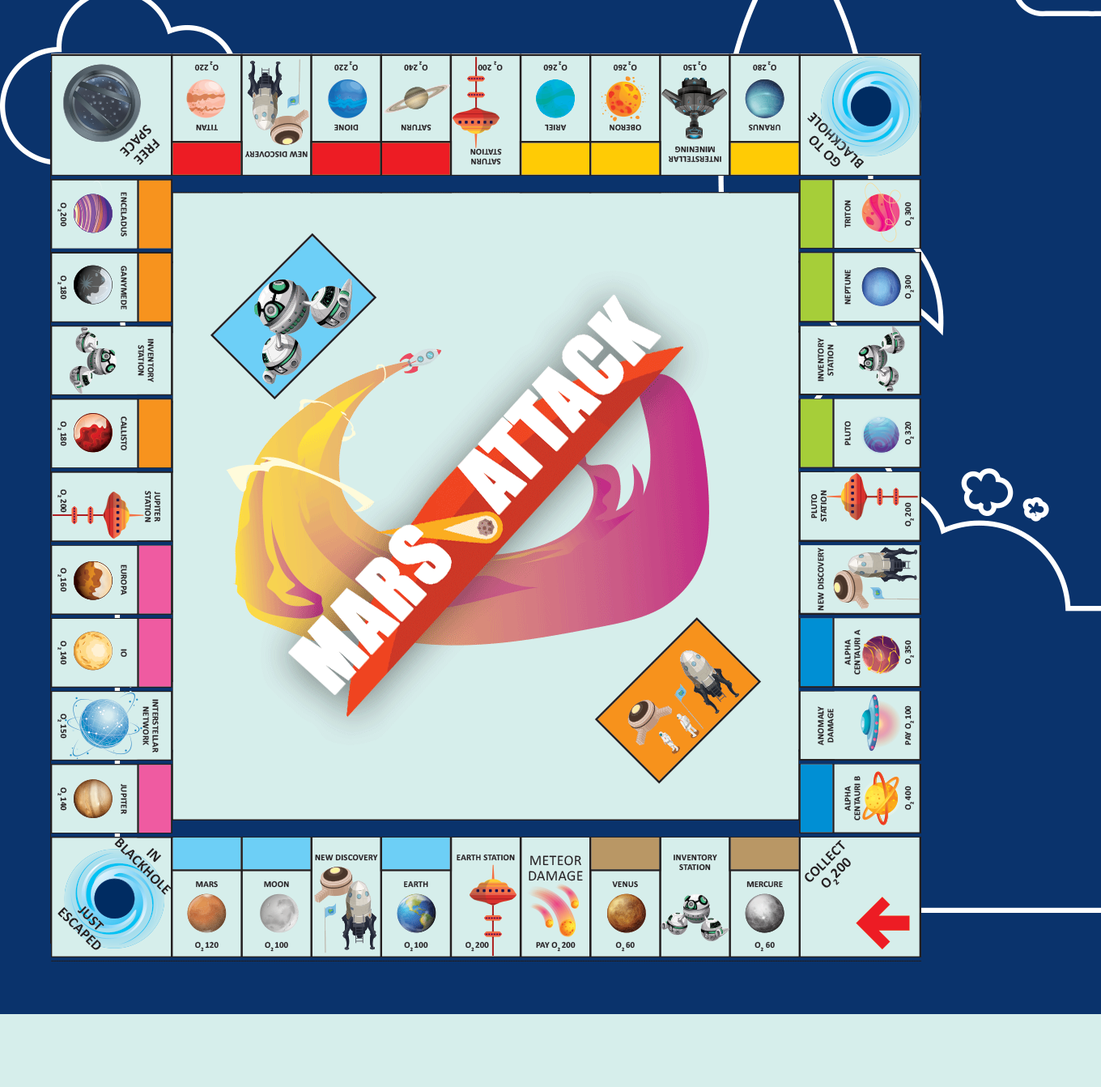
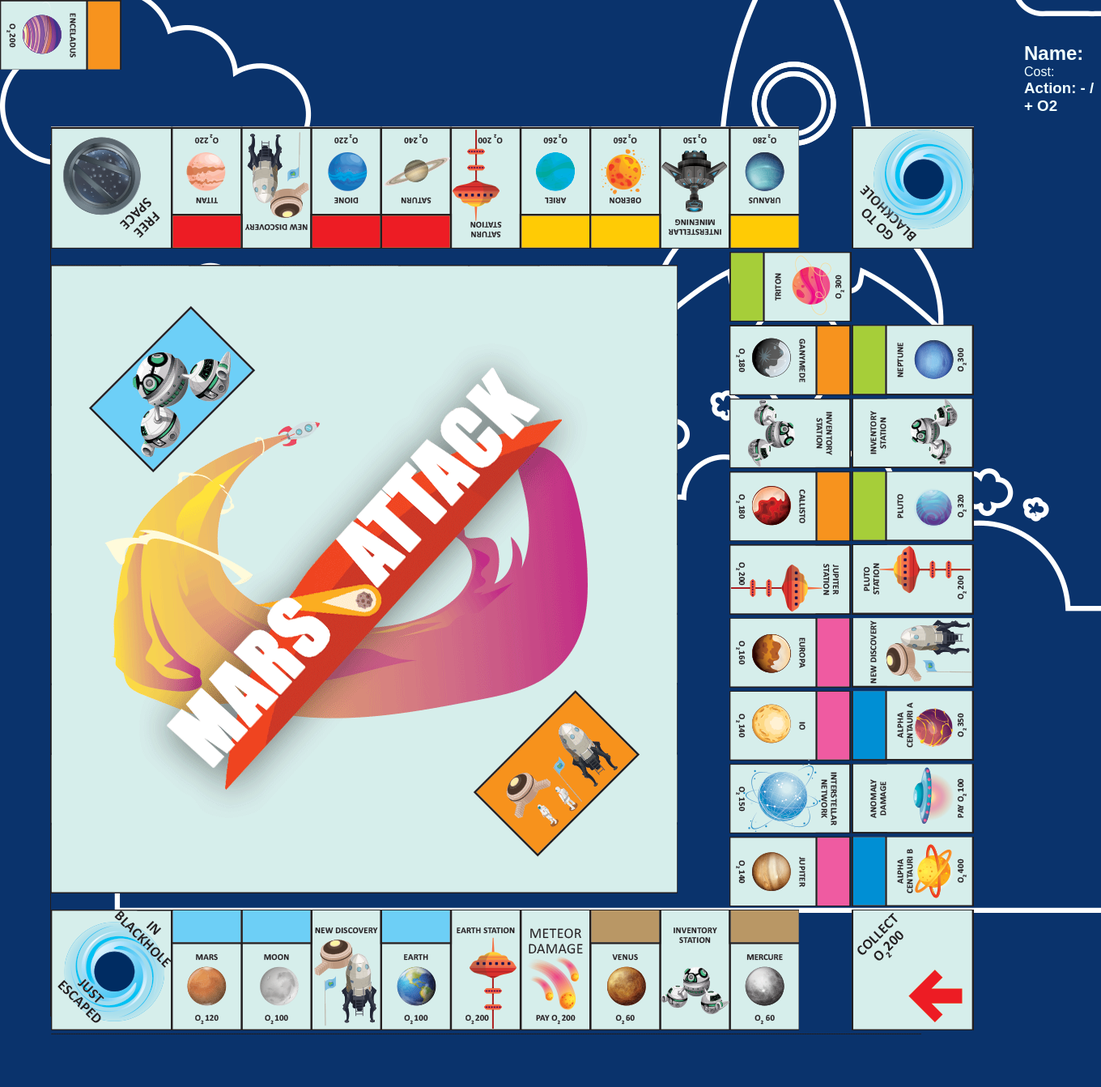
Before and after one commit to altasismail/mars-attack, a PHP site: page /game.php in a window 1360 px wide. Shown: the part 190-1532 px from the top of the page at 81% size. Before the commit the page ends 1442 px from the top, so only its background shows below. Run offline with PHP 8.4, Linux system fonts and the light colour scheme.

Commit message:
classes to gameboard

```diff
--- a/assets/css/altas.css
+++ b/assets/css/altas.css
@@ -1,14 +1,16 @@
-.altas-game-table tr{
-
+.altas-game {
+    display: flex;
+    justify-content: flex-start;
 }
-
-table, th, td, tr{
-    border: 0px solid rgb(255, 255, 255);
-    border-collapse: separate;
-    border-collapse: collapse;
-    border-spacing: 0px;
+.altas-table-info {
+    font-family: Arial, Helvetica, sans-serif;
+    color: azure;
+    margin-top: 52px;
 }
-
-tr, th, td {
-    padding: 0;
+.altas-game-table {
+    align-items: baseline;
 }
+.cards {
+    justify-content: first baseline;
+    align-content: flex-start;
+}
--- a/php/view/section-game.php
+++ b/php/view/section-game.php
@@ -1,129 +1,138 @@
-<html>
-<head>
-<title>altas-game-board</title>
-<meta http-equiv="Content-Type" content="text/html; charset=utf-8">
-<link rel="stylesheet" href="assets/css/altas.css">
-</head>
-<body bgcolor="#FFFFFF" leftmargin="0" topmargin="0" marginwidth="0" marginheight="0">
-<!-- Save for Web Slices (GameBoard-1.tif) -->
+<section class="altas-game">
+	<section class="altas-game-table" bgcolor="#FFFFFF" leftmargin="0" topmargin="0" marginwidth="0" marginheight="0">
 		<table class="altas-game-table" id="Table_01" width="1200" height="1200" border="0" cellpadding="0" cellspacing="0">
-	<tr class="altas-game-table">
+			<tr class="altas-game-row">
 				<td class="altas-game-table" colspan="13">
-			<img class="altas-game-table" src="assets/img/altas-game-images/altas-game_01.png" width="1200" height="62" alt=""></td>
+					<img class="sides" src="assets/img/altas-game-images/altas-game_01.png" width="1200" height="62" alt=""></td>
 			</tr>
-	<tr class="altas-game-table">
-		<td class="altas-game-table" rowspan="12">
-			<img class="altas-game-table" src="assets/img/altas-game-images/altas-game_02.png" width="63" height="1138" alt=""></td>
+			<tr class="altas-game-row">
+				<td class="altas-game-data" rowspan="12">
+					<img class="sides" src="assets/img/altas-game-images/altas-game_02.png" width="63" height="1138" alt=""></td>
 				<td>
-			<img class="altas-game-table" src="assets/img/altas-game-images/altas-game_03.png" width="150" height="151" alt=""></td>
-		<td class="altas-game-table">
-			<img class="altas-game-table" src="assets/img/altas-game-images/altas-game_04.png" width="85" height="151" alt=""></td>
-		<td class="altas-game-table">
-			<img class="altas-game-table" src="assets/img/altas-game-images/altas-game_05.png" width="87" height="151" alt=""></td>
-		<td class="altas-game-table">
-			<img class="altas-game-table" src="assets/img/altas-game-images/altas-game_06.png" width="86" height="151" alt=""></td>
-		<td class="altas-game-table">
-			<img class="altas-game-table" src="assets/img/altas-game-images/altas-game_07.png" width="86" height="151" alt=""></td>
-		<td class="altas-game-table">
-			<img class="altas-game-table" src="assets/img/altas-game-images/altas-game_08.png" width="86" height="151" alt=""></td>
-		<td class="altas-game-table">
-			<img class="altas-game-table" src="assets/img/altas-game-images/altas-game_09.png" width="86" height="151" alt=""></td>
-		<td class="altas-game-table">
-			<img class="altas-game-table" src="assets/img/altas-game-images/altas-game_10.png" width="87" height="151" alt=""></td>
-		<td class="altas-game-table">
-			<img class="altas-game-table"src="assets/img/altas-game-images/altas-game_11.png" width="85" height="151" alt=""></td>
-		<td class="altas-game-table">
-			<img class="altas-game-table" src="assets/img/altas-game-images/altas-game_12.png" width="86" height="151" alt=""></td>
-		<td class="altas-game-table">
-			<img class="altas-game-table" src="assets/img/altas-game-images/altas-game_13.png" width="151" height="151" alt=""></td>
-		<td class="altas-game-table" rowspan="12">
-			<img class="altas-game-table" src="assets/img/altas-game-images/altas-game_14.png" width="62" height="1138" alt=""></td>
+					<img class="free-space" id="free-space" src="assets/img/altas-game-images/altas-game_03.png" width="150" height="151" alt=""></td>
+				<td class="altas-game-data">
+					<img class="titan" id="titan" src="assets/img/altas-game-images/altas-game_04.png" width="85" height="151" alt=""></td>
+				<td class="altas-game-data">
+					<img class="new-discovery" id="new-discovery" src="assets/img/altas-game-images/altas-game_05.png" width="87" height="151" alt=""></td>
+				<td class="altas-game-data">
+					<img class="dione" id="dione" src="assets/img/altas-game-images/altas-game_06.png" width="86" height="151" alt=""></td>
+				<td class="altas-game-data">
+					<img class="saturn" id="saturn" src="assets/img/altas-game-images/altas-game_07.png" width="86" height="151" alt=""></td>
+				<td class="altas-game-data">
+					<img class="saturn-station" id="saturn-station" src="assets/img/altas-game-images/altas-game_08.png" width="86" height="151" alt=""></td>
+				<td class="altas-game-data">
+					<img class="ariel" id="ariel" src="assets/img/altas-game-images/altas-game_09.png" width="86" height="151" alt=""></td>
+				<td class="altas-game-data">
+					<img class="oberon" id="oberon" src="assets/img/altas-game-images/altas-game_10.png" width="87" height="151" alt=""></td>
+				<td class="altas-game-data">
+					<img class="interstellar-mining" id="interstellar-mining" src="assets/img/altas-game-images/altas-game_11.png" width="85" height="151" alt=""></td>
+				<td class="altas-game-data">
+					<img class="uranus" id="uranus" src="assets/img/altas-game-images/altas-game_12.png" width="86" height="151" alt=""></td>
+				<td class="altas-game-data">
+					<img class="blackhole" id="blackhole" src="assets/img/altas-game-images/altas-game_13.png" width="151" height="151" alt=""></td>
+				<td class="altas-game-data" rowspan="12">
+					<img class="sides" src="assets/img/altas-game-images/altas-game_14.png" width="62" height="1138" alt=""></td>
 			</tr>
-	<tr class="altas-game-table">
-		<td class="altas-game-table">
-			<img class="altas-game-table" src="assets/img/altas-game-images/altas-game_15.png" width="150" height="86" alt=""></td>
-		<td class="altas-game-table" colspan="9" rowspan="9">
-			<img class="altas-game-table" src="assets/img/altas-game-images/altas-game_16.png" width="774" height="776" alt=""></td>
-		<td class="altas-game-table">
-			<img class="altas-game-table" src="assets/img/altas-game-images/altas-game_17.png" width="151" height="86" alt=""></td>
+			<tr class="altas-game-row>
+			<td class="altas-game-data">
+					<img class="enceladus" id="enceladus" src="assets/img/altas-game-images/altas-game_15.png" width="150" height="86" alt=""></td>
+				<td class="altas-game-data" colspan="9" rowspan="9">
+					<img class="cards" id="cards" src="assets/img/altas-game-images/altas-game_16.png" width="774" height="776" alt=""></td>
+				<td class="altas-game-data">
+					<img class="triton" id="triton" src="assets/img/altas-game-images/altas-game_17.png" width="151" height="86" alt=""></td>
 			</tr>
-	<tr class="altas-game-table">
-		<td class="altas-game-table">
-			<img class="altas-game-table" src="assets/img/altas-game-images/altas-game_18.png" width="150" height="87" alt=""></td>
-		<td class="altas-game-table">
-			<img class="altas-game-table" src="assets/img/altas-game-images/altas-game_19.png" width="151" height="87" alt=""></td>
+			<tr class="altas-game-row">
+				<td class="altas-game-data">
+					<img class="ganymede" id="ganymede" src="assets/img/altas-game-images/altas-game_18.png" width="150" height="87" alt=""></td>
+				<td class="altas-game-data">
+					<img class="neptune" id="neptune" src="assets/img/altas-game-images/altas-game_19.png" width="151" height="87" alt=""></td>
 			</tr>
-	<tr class="altas-game-table">
-		<td class="altas-game-table">
-			<img class="altas-game-table" src="assets/img/altas-game-images/altas-game_20.png" width="150" height="86" alt=""></td>
-		<td class="altas-game-table">
-			<img class="altas-game-table" src="assets/img/altas-game-images/altas-game_21.png" width="151" height="86" alt=""></td>
+			<tr class="altas-game-row">
+				<td class="altas-game-data">
+					<img class="inventory-station" id="inventory-station" src="assets/img/altas-game-images/altas-game_20.png" width="150" height="86" alt=""></td>
+				<td class="altas-game-data">
+					<img class="inventory-station" id="inventory-station" src="assets/img/altas-game-images/altas-game_21.png" width="151" height="86" alt=""></td>
 			</tr>
-	<tr class="altas-game-table">
-		<td class="altas-game-table">
-			<img class="altas-game-table" src="assets/img/altas-game-images/altas-game_22.png" width="150" height="86" alt=""></td>
-		<td class="altas-game-table">
-			<img class="altas-game-table" src="assets/img/altas-game-images/altas-game_23.png" width="151" height="86" alt=""></td>
+			<tr class="altas-game-row">
+				<td class="altas-game-data">
+					<img class="callisto" id="callisto" src="assets/img/altas-game-images/altas-game_22.png" width="150" height="86" alt=""></td>
+				<td class="altas-game-data">
+					<img class="pluto" id="pluto" src="assets/img/altas-game-images/altas-game_23.png" width="151" height="86" alt=""></td>
 			</tr>
-	<tr class="altas-game-table">
-		<td class="altas-game-table">
-			<img class="altas-game-table" src="assets/img/altas-game-images/altas-game_24.png" width="150" height="87" alt=""></td>
-		<td class="altas-game-table">
-			<img class="altas-game-table" src="assets/img/altas-game-images/altas-game_25.png" width="151" height="87" alt=""></td>
+			<tr class="altas-game-row">
+				<td class="altas-game-data">
+					<img class="jupiter-station" id="jupiter-station" src="assets/img/altas-game-images/altas-game_24.png" width="150" height="87" alt=""></td>
+				<td class="altas-game-data">
+					<img class="pluto-station" id="pluto-station" src="assets/img/altas-game-images/altas-game_25.png" width="151" height="87" alt=""></td>
 			</tr>
-	<tr class="altas-game-table">
-		<td class="altas-game-table">
-			<img class="altas-game-table" src="assets/img/altas-game-images/altas-game_26.png" width="150" height="86" alt=""></td>
-		<td class="altas-game-table">
-			<img class="altas-game-table" src="assets/img/altas-game-images/altas-game_27.png" width="151" height="86" alt=""></td>
+			<tr class="altas-game-row">
+				<td class="altas-game-data">
+					<img class="europa" id="europa" src="assets/img/altas-game-images/altas-game_26.png" width="150" height="86" alt=""></td>
+				<td class="altas-game-data">
+					<img class="new-discovery" id="new-discovery" src="assets/img/altas-game-images/altas-game_27.png" width="151" height="86" alt=""></td>
 			</tr>
-	<tr class="altas-game-table">
-		<td class="altas-game-table">
-			<img class="altas-game-table" src="assets/img/altas-game-images/altas-game_28.png" width="150" height="86" alt=""></td>
-		<td class="altas-game-table">
-			<img class="altas-game-table" src="assets/img/altas-game-images/altas-game_29.png" width="151" height="86" alt=""></td>
+			<tr class="altas-game-row">
+				<td class="altas-game-data">
+					<img class="io" id="io" src="assets/img/altas-game-images/altas-game_28.png" width="150" height="86" alt=""></td>
+				<td class="altas-game-data">
+					<img class="alpha-centauri-a" id="alpha-centauri-a" src="assets/img/altas-game-images/altas-game_29.png" width="151" height="86" alt=""></td>
 			</tr>
-	<tr class="altas-game-table">
-		<td class="altas-game-table">
-			<img class="altas-game-table" src="assets/img/altas-game-images/altas-game_30.png" width="150" height="86" alt=""></td>
-		<td class="altas-game-table">
-			<img class="altas-game-table" src="assets/img/altas-game-images/altas-game_31.png" width="151" height="86" alt=""></td>
+			<tr class="altas-game-row">
+				<td class="altas-game-data">
+					<img class="interstellar-network" id="interstellar-network" src="assets/img/altas-game-images/altas-game_30.png" width="150" height="86" alt=""></td>
+				<td class="altas-game-data">
+					<img class="anomaly-damage" id="anomaly-damage" src="assets/img/altas-game-images/altas-game_31.png" width="151" height="86" alt=""></td>
 			</tr>
-	<tr class="altas-game-table">
-		<td class="altas-game-table">
-			<img class="altas-game-table" src="assets/img/altas-game-images/altas-game_32.png" width="150" height="86" alt=""></td>
-		<td class="altas-game-table">
-			<img class="altas-game-table" src="assets/img/altas-game-images/altas-game_33.png" width="151" height="86" alt=""></td>
+			<tr class="altas-game-row">
+				<td class="altas-game-data">
+					<img class="jupiter" id="jupiter" src="assets/img/altas-game-images/altas-game_32.png" width="150" height="86" alt=""></td>
+				<td class="altas-game-data">
+					<img class="alpha-centauri-b" id="alpha-centauri-b" src="assets/img/altas-game-images/altas-game_33.png" width="151" height="86" alt=""></td>
 			</tr>
-	<tr class="altas-game-table">
-		<td class="altas-game-table">
-			<img class="altas-game-table" src="assets/img/altas-game-images/altas-game_34.png" width="150" height="149" alt=""></td>
-		<td class="altas-game-table">
-			<img class="altas-game-table" src="assets/img/altas-game-images/altas-game_35.png" width="85" height="149" alt=""></td>
-		<td class="altas-game-table">
-			<img class="altas-game-table" src="assets/img/altas-game-images/altas-game_36.png" width="87" height="149" alt=""></td>
-		<td class="altas-game-table">
-			<img src="assets/img/altas-game-images/altas-game_37.png" width="86" height="149" alt=""></td>
-		<td class="altas-game-table">
-			<img src="assets/img/altas-game-images/altas-game_38.png" width="86" height="149" alt=""></td>
-		<td class="altas-game-table">
-			<img class="altas-game-table" src="assets/img/altas-game-images/altas-game_39.png" width="86" height="149" alt=""></td>
-		<td class="altas-game-table">
-			<img class="altas-game-table" src="assets/img/altas-game-images/altas-game_40.png" width="86" height="149" alt=""></td>
-		<td class="altas-game-table">
-			<img class="altas-game-table" src="assets/img/altas-game-images/altas-game_41.png" width="87" height="149" alt=""></td>
-		<td class="altas-game-table">
-			<img class="altas-game-table" src="assets/img/altas-game-images/altas-game_42.png" width="85" height="149" alt=""></td>
-		<td class="altas-game-table">
-			<img class="altas-game-table" src="assets/img/altas-game-images/altas-game_43.png" width="86" height="149" alt=""></td>
-		<td class="altas-game-table">
-			<img class="altas-game-table" src="assets/img/altas-game-images/altas-game_44.png" width="151" height="149" alt=""></td>
+			<tr class="altas-game-row">
+				<td class="altas-game-data">
+					<img class="blackhole" id="blackhole" src="assets/img/altas-game-images/altas-game_34.png" width="150" height="149" alt=""></td>
+				<td class="altas-game-data">
+					<img class="mars" id="mars" src="assets/img/altas-game-images/altas-game_35.png" width="85" height="149" alt=""></td>
+				<td class="altas-game-data">
+					<img class="moon" id="moon" src="assets/img/altas-game-images/altas-game_36.png" width="87" height="149" alt=""></td>
+				<td class="altas-game-data">
+					<img class="new-discovery" id="new-discovery" src="assets/img/altas-game-images/altas-game_37.png" width="86" height="149" alt=""></td>
+				<td class="altas-game-data">
+					<img class="earth" id="earth" src="assets/img/altas-game-images/altas-game_38.png" width="86" height="149" alt=""></td>
+				<td class="altas-game-data">
+					<img class="earth-station" id="earth-station" src="assets/img/altas-game-images/altas-game_39.png" width="86" height="149" alt=""></td>
+				<td class="altas-game-data">
+					<img class="meteor-damage" id="meteor-damage" src="assets/img/altas-game-images/altas-game_40.png" width="86" height="149" alt=""></td>
+				<td class="altas-game-data">
+					<img class="venus" id="venus" src="assets/img/altas-game-images/altas-game_41.png" width="87" height="149" alt=""></td>
+				<td class="altas-game-data">
+					<img class="inventory-station" id="inventory-station" src="assets/img/altas-game-images/altas-game_42.png" width="85" height="149" alt=""></td>
+				<td class="altas-game-data">
+					<img class="mercure" id="mercure" src="assets/img/altas-game-images/altas-game_43.png" width="86" height="149" alt=""></td>
+				<td class="altas-game-data">
+					<img class="turn" id="turn" src="assets/img/altas-game-images/altas-game_44.png" width="151" height="149" alt=""></td>
 			</tr>
-	<tr class="altas-game-table">
-		<td class="altas-game-table" colspan="11">
+			<tr class="altas-game-row">
+				<td class="altas-game-data" colspan="11">
 					<img class="altas-game-table" src="assets/img/altas-game-images/altas-game_45.png" width="1075" height="62" alt=""></td>
 			</tr>
 		</table>
-<!-- End Save for Web Slices -->
-</body>
-</html>
+	</section>
+	<section class="altas-table-info">
+		<table>
+			<tr>
+				<h2>Name:</h2>
+			</tr>
+			<tr><?php $name ?></tr>
+			<tr>
+				Cost:
+			</tr>
+			<tr><?php $cost ?></tr>
+			<tr>
+				<h3>Action: - / + O2</h3>
+			</tr>
+
+		</table>
+	</section>
+</section>
```
Lines whose indentation alone changed are shown as unchanged.
